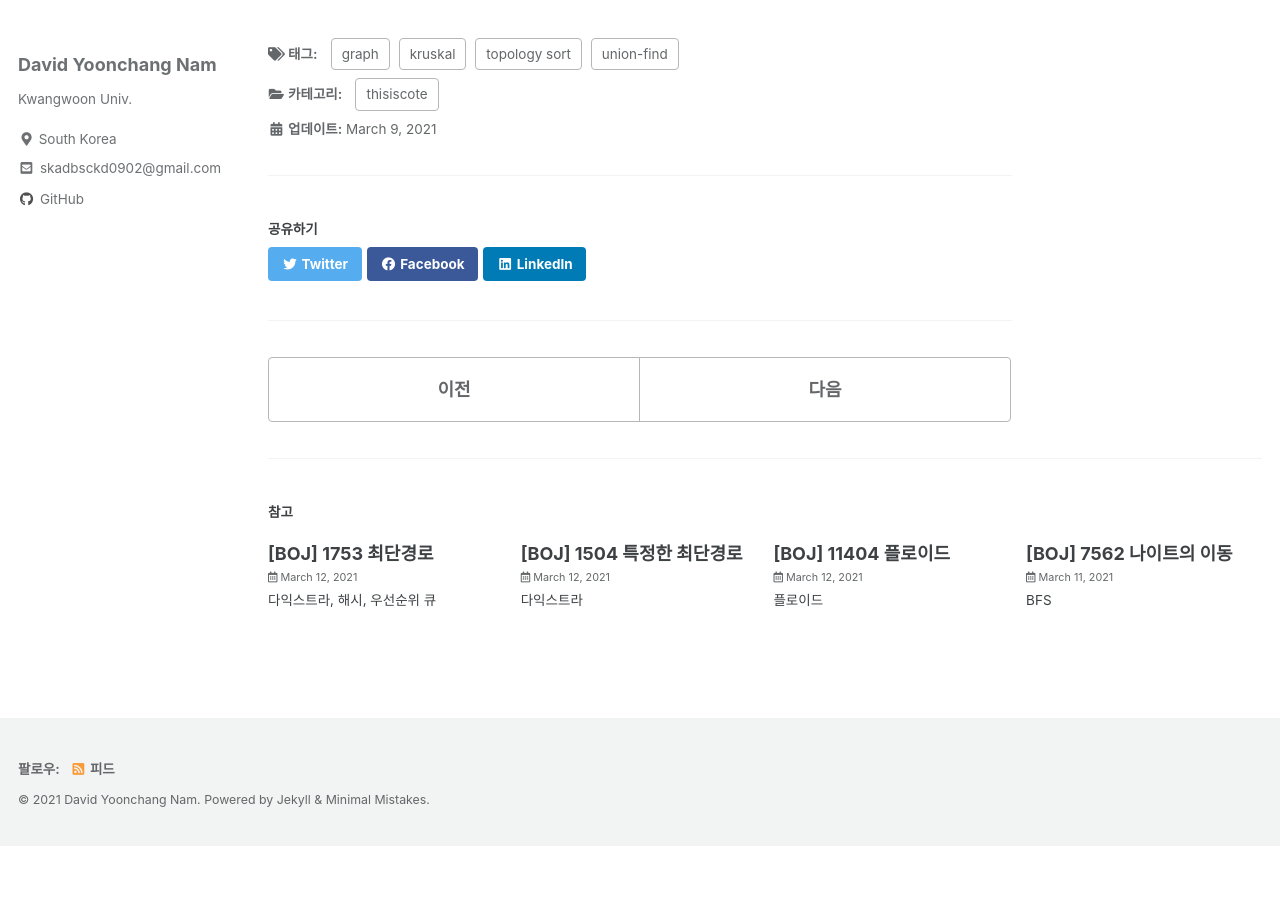
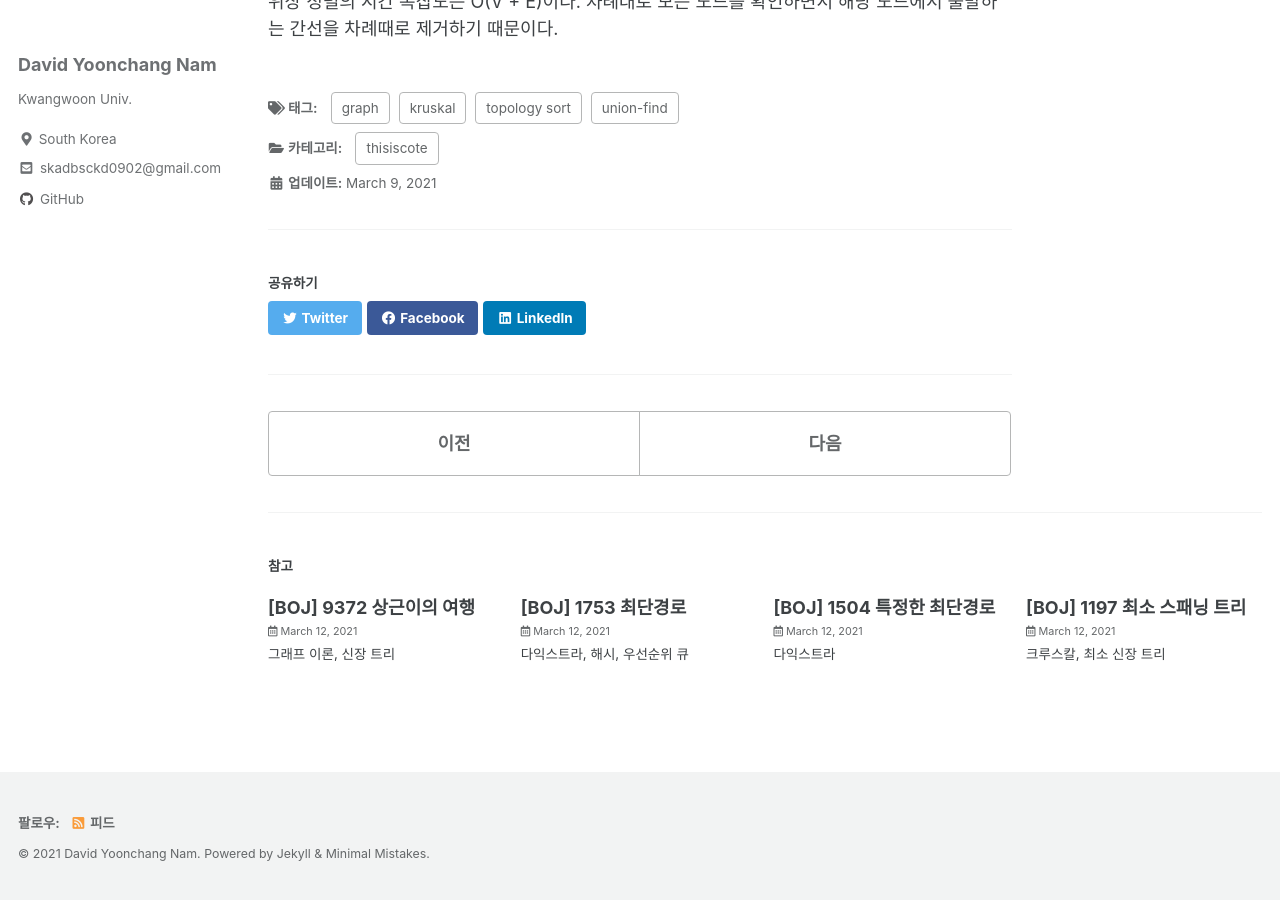
Before and after one commit to Akgop/Akgop.github.io, a Jekyll site: the page built from _posts/2021-03-09-thisisccote_9.md, in a window 1280 px wide and 900 px high, scrolled down 7697 px. Built offline with Jekyll 4.4.1, drawn with Linux system fonts in a browser that asks for light colours; cached includes are drawn as plain includes; before the commit the page ends 8543 px from its top, so only the background shows below that; part of the change alters nothing that is shown; some of the changed text lies outside the part shown.

````diff
--- a/_posts/2021-03-09-thisisccote_9.md
+++ b/_posts/2021-03-09-thisisccote_9.md
@@ -16,8 +16,10 @@ toc: true
 
 ---
 
+[[BOJ] 1197 최소 스패닝 트리](http://akgop.github.io/boj/BOJ1197/)<br>
 [[BOJ] 1717 집합의 표현](http://akgop.github.io/boj/BOJ1717/)<br>
 [[BOJ] 1976 여행 가자](http://akgop.github.io/boj/BOJ1976/)<br>
+[[BOJ] 9372 상근이의 여행](http://akgop.github.io/boj/BOJ9372/)<br>
 
 
 ### 그래프(Graph)
--- /dev/null
+++ b/_posts/2021-03-12-BOJ1197.md
@@ -0,0 +1,63 @@
+---
+title: \[BOJ] 1197 최소 스패닝 트리
+categories:
+  - BOJ
+tags:
+  - graph
+  - kruskal
+  - minimum spanning tree
+toc: true
+---
+
+### 크루스칼, 최소 신장 트리
+
+---
+
+본 문제는 최소 신장 트리를 구하는 프로그램을 작성하는 문제이다. 최소 신장 트리를 찾도록 구현하는 방법에는 Prim, Kruskal 두 가지 알고리즘이 대표적으로 존재한다.
+
+두 알고리즘에 대해 간략하게 비교하자면, Kruskal 알고리즘은 간선의 개수가 적을때 유용하다. 간선을 정렬하여 그리디하게 가장 적은 비용의 간선부터 고르는 방법이다. Prim 알고리즘은 간선의 개수가 많을 때 유용하며, 우선순위 큐를 이용하여 매 노드에서 가장 비용이 적은 간선을 골라가며 찾는 방식이다. Prim알고리즘은 다익스트라와 매우 유사하다.
+
+본 문제는 간선의 개수가 최대 10만개이므로 sort()메서드를 사용해도 시간복잡도에서 문제가 없기 때문에 간단하게 Kruskal 알고리즘을 이용하여 구현한 코드이다.
+
+```python
+import sys
+
+def find_parent(parent, x):
+    if parent[x] != x:
+        parent[x] = find_parent(parent, parent[x])
+    return parent[x]
+
+def union_parent(parent, a, b):
+    a = find_parent(parent, a)
+    b = find_parent(parent, b)
+    if a < b:
+        parent[b] = a
+    else:
+        parent[a] = b
+
+def solution(v, e):
+    parent = [0] * (v + 1)
+    edges = []
+    result = 0
+
+    for i in range(1, v + 1):
+        parent[i] = i
+
+    for _ in range(e):
+        a, b, c = map(int, sys.stdin.readline().rstrip().split())
+        edges.append((c, a, b))
+
+    edges.sort()
+
+    for edge in edges:
+        cost, a, b = edge
+        if find_parent(parent, a) != find_parent(parent, b):
+            union_parent(parent, a, b)
+            result += cost
+
+    return result
+
+if __name__ == "__main__":
+    V, E = map(int, sys.stdin.readline().rstrip().split())
+    print(solution(V, E))
+```
--- /dev/null
+++ b/_posts/2021-03-12-BOJ9372.md
@@ -0,0 +1,52 @@
+---
+title: \[BOJ] 9372 상근이의 여행
+categories:
+  - BOJ
+tags:
+  - graph
+  - spanning tree
+toc: true
+---
+
+### 그래프 이론, 신장 트리
+
+---
+
+해당 문제는 그래프 이론에 대한 문제이다. 신장 트리의 특징을 알고 있는가 물어보는 문제이다. 신장 트리의 간선의 개수는 노드 개수 - 1 이다.
+
+해당 문제를 보자마자 최소 신장 트리를 구하기 위해 기계적으로 Union-find 코드를 작성하고 보니, 단순히 개수만 출력하는 문제였다. 따라서 다 지우고 입력받은 노드의 개수 - 1을 출력하였더니 정답... 항상 개념을 인지하고 사고하는 습관을 길러야 겠다.
+
+코드는 아래와 같다.
+
+```python
+import sys
+
+# def find_parent(parent, x):
+#     if parent[x] != x:
+#         parent[x] = find_parent(parent, parent[x])
+#     return parent[x]
+#
+#
+# def union_parent(parent, a, b):
+#     a = find_parent(parent, a)
+#     b = find_parent(parent, b)
+#     if a < b:
+#         parent[b] = a
+#     else:
+#         parent[a] = b
+
+def solution():
+    n, m = map(int, sys.stdin.readline().rstrip().split())
+    parent = [0] * (n + 1)
+    for _ in range(m):
+        a, b = map(int, sys.stdin.readline().rstrip().split())
+        # union_parent(parent, a, b)
+    # kinds = set(parent)
+    # return len(kinds)
+    return n - 1
+
+if __name__ == "__main__":
+    T = int(sys.stdin.readline().rstrip())
+    for _ in range(T):
+        print(solution())
+```
````
